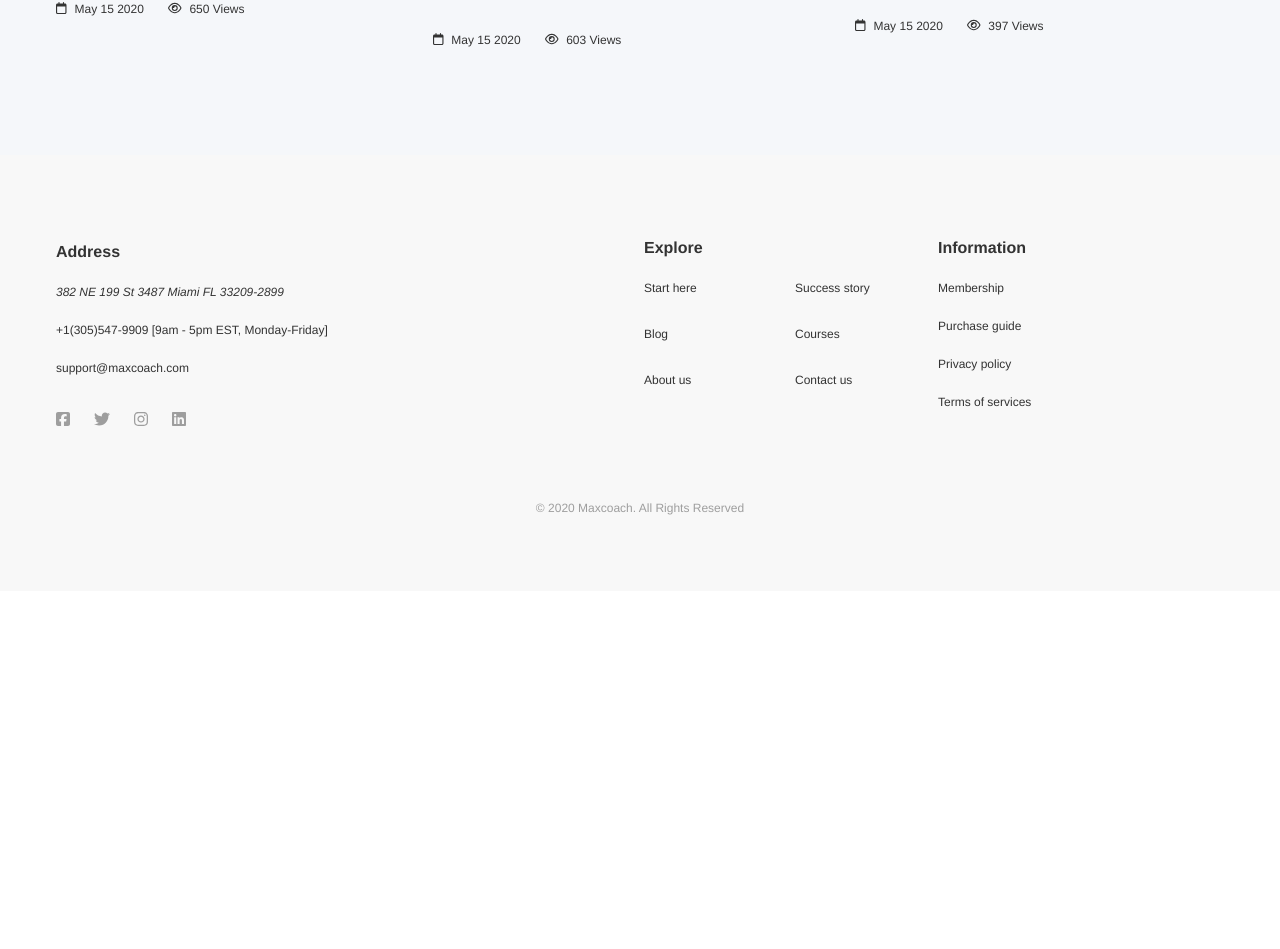
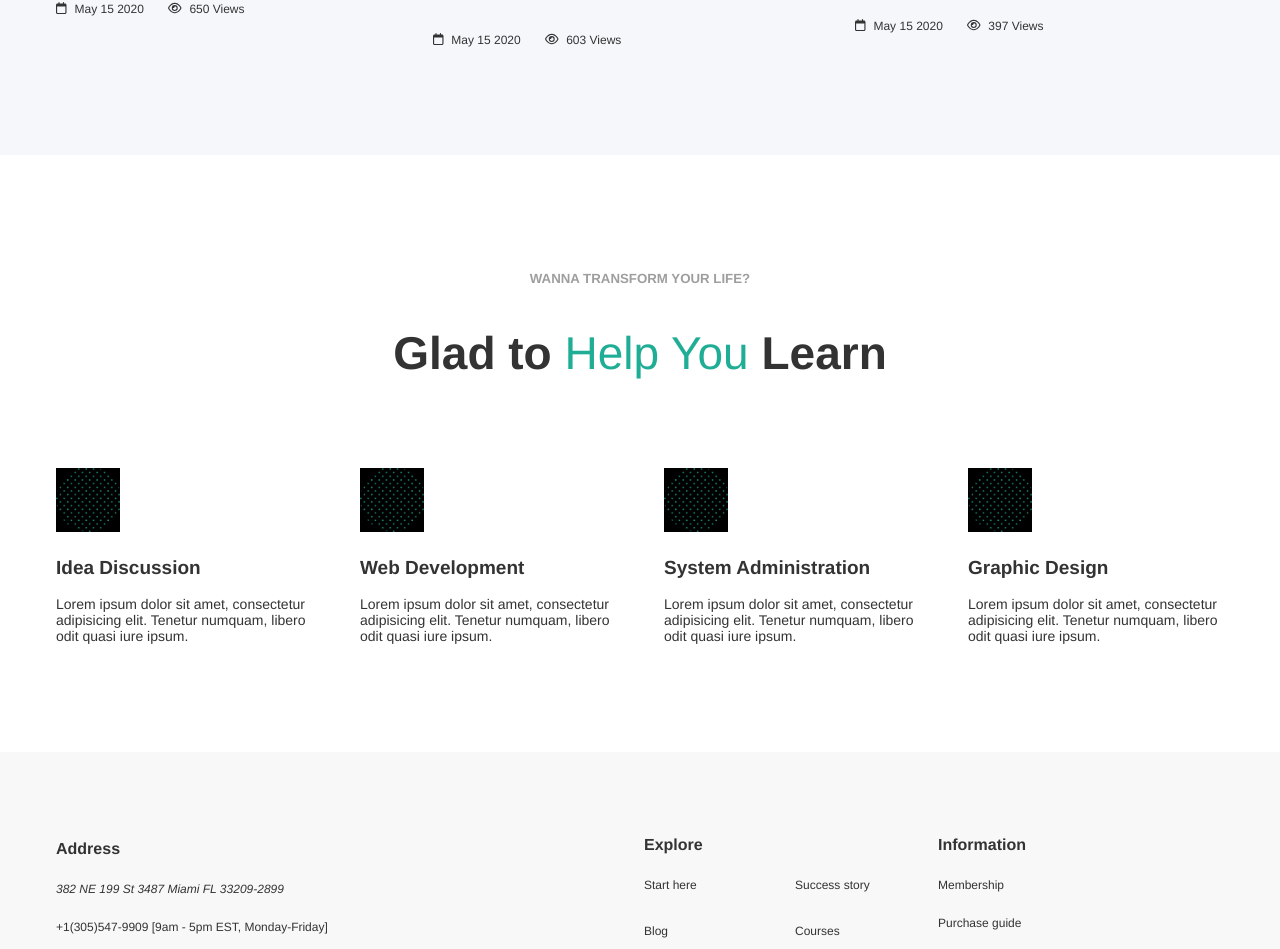
Before and after one commit to masfreddy93/proj-html-vuejs, a Vue app: page / in a window 1280 px wide. Shown: the part 2779-3728 px from the top of the page. Before the commit the page ends 3370 px from the top, so only its background shows below. Built offline with nearby package versions, Linux system fonts and the light colour scheme.

Commit message:
add section5 layout

```diff
--- a/src/components/MainComponent.vue
+++ b/src/components/MainComponent.vue
@@ -175,7 +175,7 @@
                             </figure>
                             <div class="card-details">
                                 <h5>Artist</h5>
-                                <p><a href="#">Bush Strokes Energize Trees in Paintings</a></p>
+                                <h4><a href="#">Bush Strokes Energize Trees in Paintings</a></h4>
                                 <div class="blog-details row-section">
                                     <div class="article-date row-section">
                                         <font-awesome-icon icon="fa-regular fa-calendar" />
@@ -196,7 +196,7 @@
                             </figure>
                             <div class="card-details">
                                 <h5>Artist</h5>
-                                <p><a href="#">Pocket Sized Notebooks Hold Miniature Paintings</a></p>
+                                <h4><a href="#">Pocket Sized Notebooks Hold Miniature Paintings</a></h4>
                                 <div class="blog-details row-section">
                                     <div class="article-date row-section">
                                         <font-awesome-icon icon="fa-regular fa-calendar" />
@@ -217,7 +217,7 @@
                             </figure>
                             <div class="card-details">
                                 <h5>Artist</h5>
-                                <p><a href="#">Connection Between Self-Portraits and Identity</a></p>
+                                <h4><a href="#">Connection Between Self-Portraits and Identity</a></h4>
                                 <div class="blog-details row-section">
                                     <div class="article-date row-section">
                                         <font-awesome-icon icon="fa-regular fa-calendar" />
@@ -228,6 +228,62 @@
                                         <span>397 Views</span>
                                     </div>
                                 </div>
+                            </div>
+                        </div>
+                    </li>
+                </ul>
+            </div>
+        </section>
+        <section class="section-5">
+            <div class="container">
+                <h5>Wanna transform your life?</h5>
+                <h2>Glad to <mark>Help You</mark> Learn</h2>
+                <ul class="row-section">
+                    <li>
+                        <div class="card">
+                            <figure class="card-thumbnail">
+                                <a href="#"><img src="../assets/images/maxcoach-shape-05-150x150.png" alt=""></a>
+                            </figure>
+                            <div class="card-details">
+                                <h4><a href="#">Idea Discussion</a></h4>
+                                <p>Lorem ipsum dolor sit amet, consectetur adipisicing elit. Tenetur numquam, libero
+                                    odit quasi iure ipsum.</p>
+                            </div>
+                        </div>
+                    </li>
+                    <li>
+                        <div class="card">
+                            <figure class="card-thumbnail">
+                                <a href="#"><img src="../assets/images/maxcoach-shape-05-150x150.png" alt=""></a>
+                            </figure>
+                            <div class="card-details">
+                                <h4><a href="#">Web Development</a></h4>
+                                <p>Lorem ipsum dolor sit amet, consectetur adipisicing elit. Tenetur numquam, libero
+                                    odit quasi iure ipsum.</p>
+                            </div>
+                        </div>
+                    </li>
+                    <li>
+                        <div class="card">
+                            <figure class="card-thumbnail">
+                                <a href="#"><img src="../assets/images/maxcoach-shape-05-150x150.png" alt=""></a>
+                            </figure>
+                            <div class="card-details">
+                                <h4><a href="#">System Administration</a></h4>
+                                <p>Lorem ipsum dolor sit amet, consectetur adipisicing elit. Tenetur numquam, libero
+                                    odit quasi iure ipsum.</p>
+                            </div>
+                        </div>
+                    </li>
+                    <li>
+                        <div class="card">
+                            <figure class="card-thumbnail">
+                                <a href="#"><img src="../assets/images/maxcoach-shape-05-150x150.png" alt=""></a>
+                            </figure>
+                            <div class="card-details">
+                                <h4><a href="#">Graphic Design</a></h4>
+                                <p>Lorem ipsum dolor sit amet, consectetur adipisicing elit. Tenetur numquam, libero
+                                    odit quasi iure ipsum.</p>
                             </div>
                         </div>
                     </li>
@@ -385,11 +441,11 @@ main {
                 font-size: 1rem;
             }
 
-            p {
+            h4 {
                 margin-bottom: 2rem;
             }
 
-            p a {
+            h4 a {
                 line-height: 2rem;
                 font-size: 1.4375rem;
                 font-weight: bold;
@@ -407,5 +463,42 @@ main {
         }
     }
 
+    .section-5 {
+        h5 {
+            color: $font-color-grey-section;
+        }
+
+        ul {
+            gap: 3rem;
+
+            .card {
+
+                figure {
+                    margin-bottom: 1.5rem;
+
+                    img {
+                        max-width: 4rem;
+                        aspect-ratio: 1;
+                        background-color: black;
+                    }
+                }
+
+                h4 {
+                    margin-bottom: 1rem;
+                }
+
+                h4 a {
+                    line-height: 1.5rem;
+                    font-size: 1.1875rem;
+                    font-weight: bold;
+                }
+
+                p {
+                    font-size: 0.875rem;
+                }
+            }
+        }
+    }
+
 }
 </style>
```
